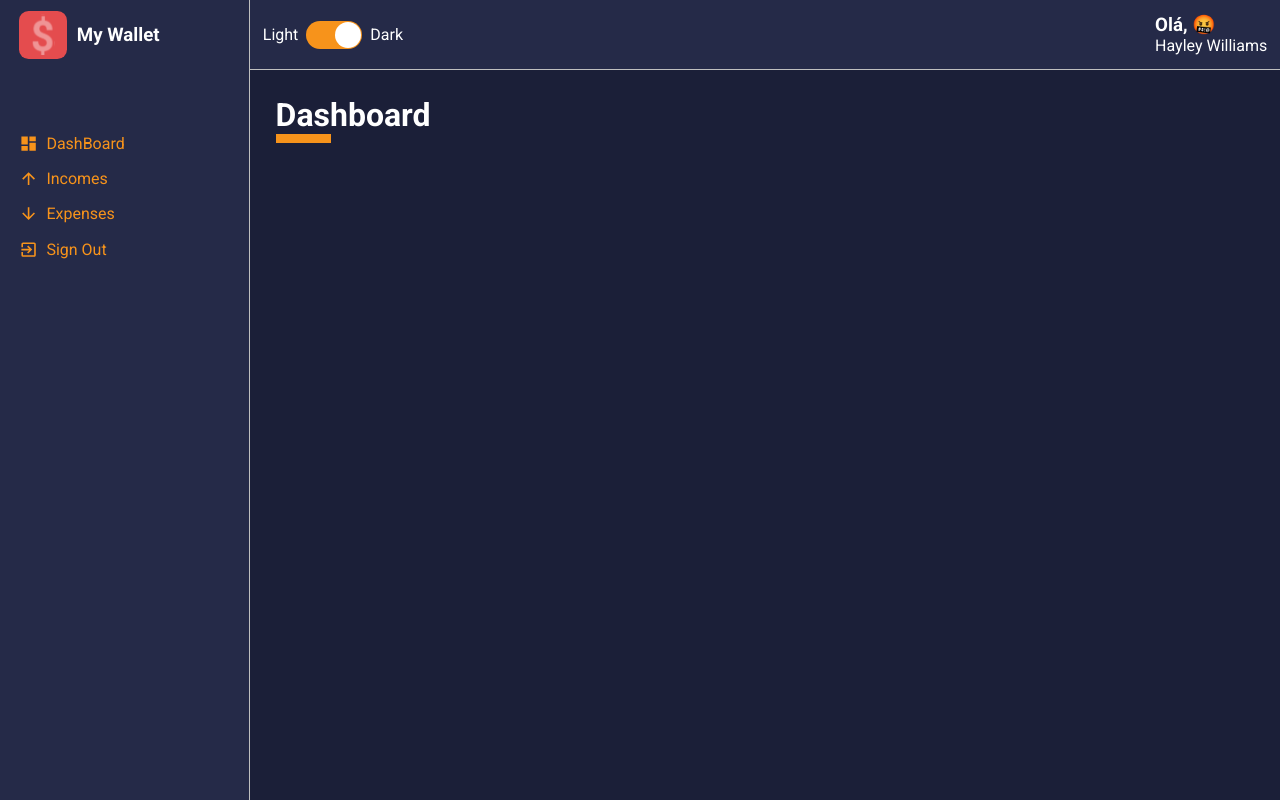
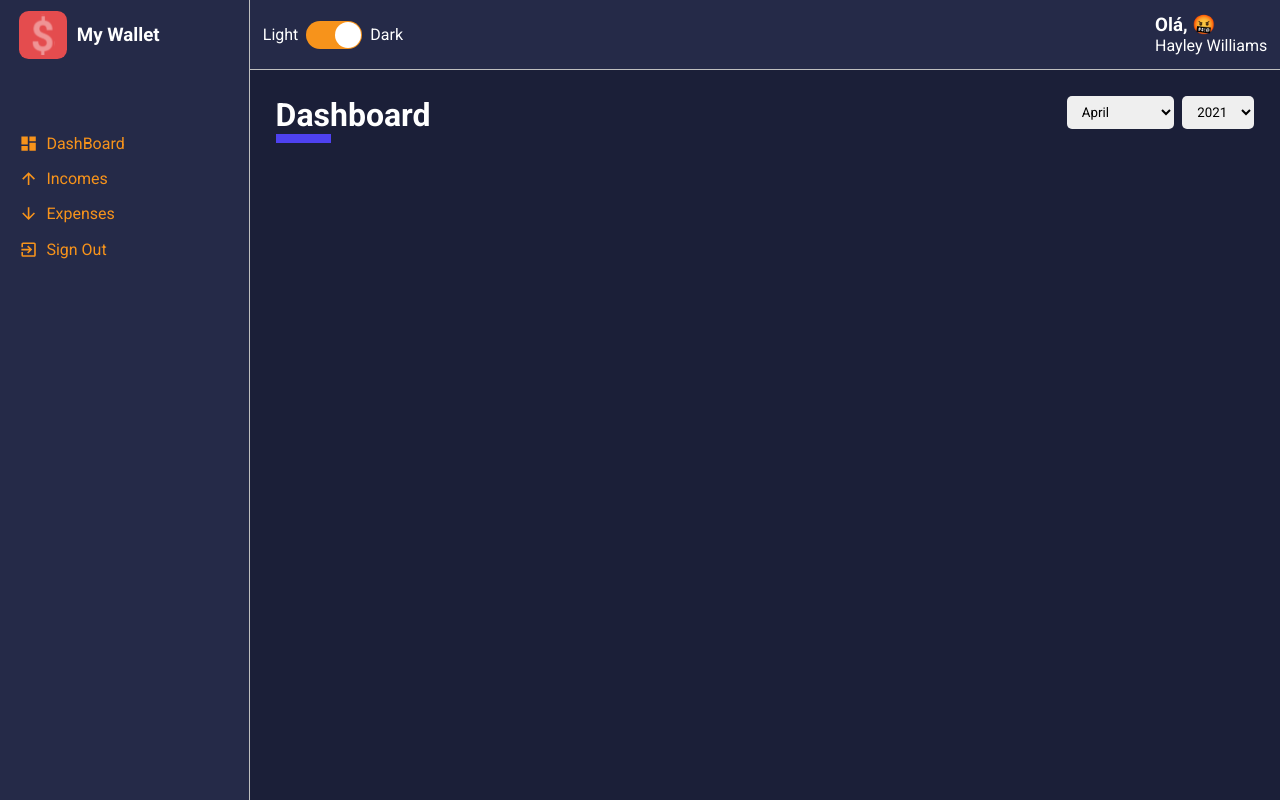
Before and after one commit to Wtheodoro/my-wallet, a React (Create React App) app: page /dashboard in a window 1280 px wide. Built offline with nearby package versions, Linux system fonts and the light colour scheme.

Commit message:
dashboard header

```diff
--- a/src/pages/Dashboard/index.tsx
+++ b/src/pages/Dashboard/index.tsx
@@ -1,13 +1,63 @@
-import React from 'react';
+import React, { useMemo, useState } from 'react';
 import ContentHeader from '../../components/contentSet/ContentHeader';
-
+import gains from '../../DB/gains'
+import expenses from '../../DB/expenses'
+import { IRouteParams } from '../List';
+import monthsList from '../../utils/months'
 
 import { Container } from './styles';
+import SelectInput from '../../components/contentSet/SelectInput';
 
-const Dashboard: React.FC = () => {
+const Dashboard: React.FC<IRouteParams> = ({ match }) => {
+  const [selectedMonth, setSelectedMonth] = useState<number>(new Date().getMonth() + 1)
+  const [selectedYear, setSelectedYear] = useState<number>(new Date().getFullYear())
+
+  const { type } = match.params
+
+  const years = useMemo(() => {
+    let uniqueYears: number[] = []
+    const concatArr = [...gains, ...expenses]
+
+    concatArr.forEach(item => {
+      const date = new Date(item.date)
+      const year = date.getFullYear()
+
+      if(!uniqueYears.includes(year)) {
+        uniqueYears.push(year)
+      }
+    })
+
+    return uniqueYears.map(year => {
+      return {
+        value: year,
+        label: year
+      }
+    })
+
+  }, [type])
+
+  const months = useMemo(() => {
+    return monthsList.map((month, index) => {
+      return {
+        value: index + 1,
+        label: month,
+      }
+    })
+  }, [])
+
   return (
     <Container>
-      <ContentHeader title="Dashboard" lineColor="#F7931B">
+      <ContentHeader title="Dashboard" lineColor="#4E41F0">
+        <SelectInput
+            options={months}
+            onChange={(e) => setSelectedMonth(Number(e.target.value))}
+            defaultValue={selectedMonth}
+          />
+          <SelectInput
+            options={years}
+            onChange={(e) => setSelectedYear(Number(e.target.value))}
+            defaultValue={selectedYear}
+          />
       </ContentHeader>
     </Container>
   )
--- a/src/pages/List/index.tsx
+++ b/src/pages/List/index.tsx
@@ -10,7 +10,7 @@ import formatCurrency from '../../utils/formatCurrency'
 import formatDate from '../../utils/formatDate'
 import monthsList from '../../utils/months'
 
-interface IRouteParams {
+export interface IRouteParams {
   match: {
     params: {
       type: string
@@ -133,12 +133,12 @@ const List: React.FC<IRouteParams> = ({ match }) => {
           options={months}
           onChange={(e) => setSelectedMonth(Number(e.target.value))}
           defaultValue={selectedMonth}
-          />
+        />
         <SelectInput
           options={years}
           onChange={(e) => setSelectedYear(Number(e.target.value))}
           defaultValue={selectedYear}
-          />
+        />
       </ContentHeader>
 
       <Filters>
```
